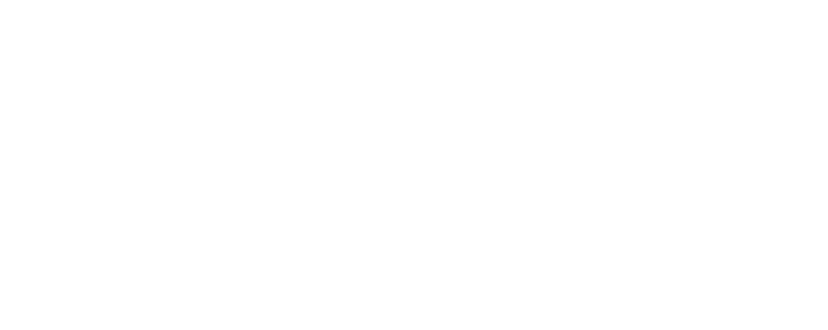
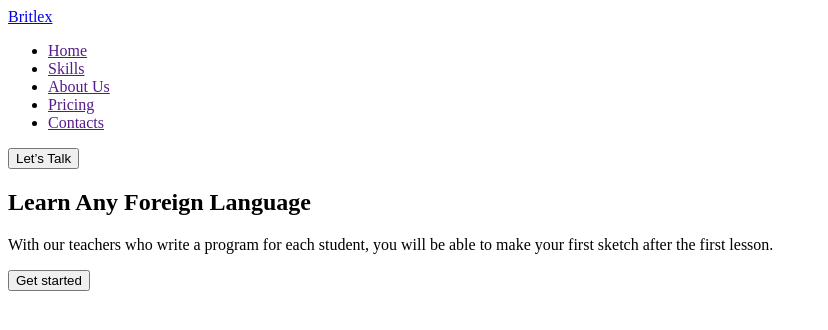
Before and after one commit to lhayda/goit-hw-01, a plain HTML site: page index.html in a window 1280 px wide. Shown: the whole page, without its empty margins (0-828 px from the left). Drawn offline with Linux system fonts and the light colour scheme.

Commit message:
Update index.html

```diff
--- a/index.html
+++ b/index.html
@@ -7,6 +7,41 @@
   <title>Document</title>
 </head>
 <body>
-
+  <header>
+    <nav>
+      <a href="#">Brit<span>lex</span></a>
+      <ul>
+        <li>
+          <a href="">Home</a>
+        </li>
+        <li>
+          <a href="">Skills</a>
+        </li>
+        <li>
+          <a href="">About Us</a>
+        </li>
+        <li>
+          <a href="">Pricing</a>
+        </li>
+        <li>
+          <a href="">Contacts</a>
+        </li>
+      </ul>
+    </nav>
+    <button type="button">Let’s Talk</button>
+  </header>
+  <main>
+    <section>
+      <h1>Learn
+        Any Foreign
+        Language</h1>
+        <p>
+          With our teachers who write a program for
+each student, you will be able to make your
+first sketch after the first lesson.
+        </p>
+        <button type="button">Get started</button>
+    </section>
+  </main>
 </body>
 </html>
```
